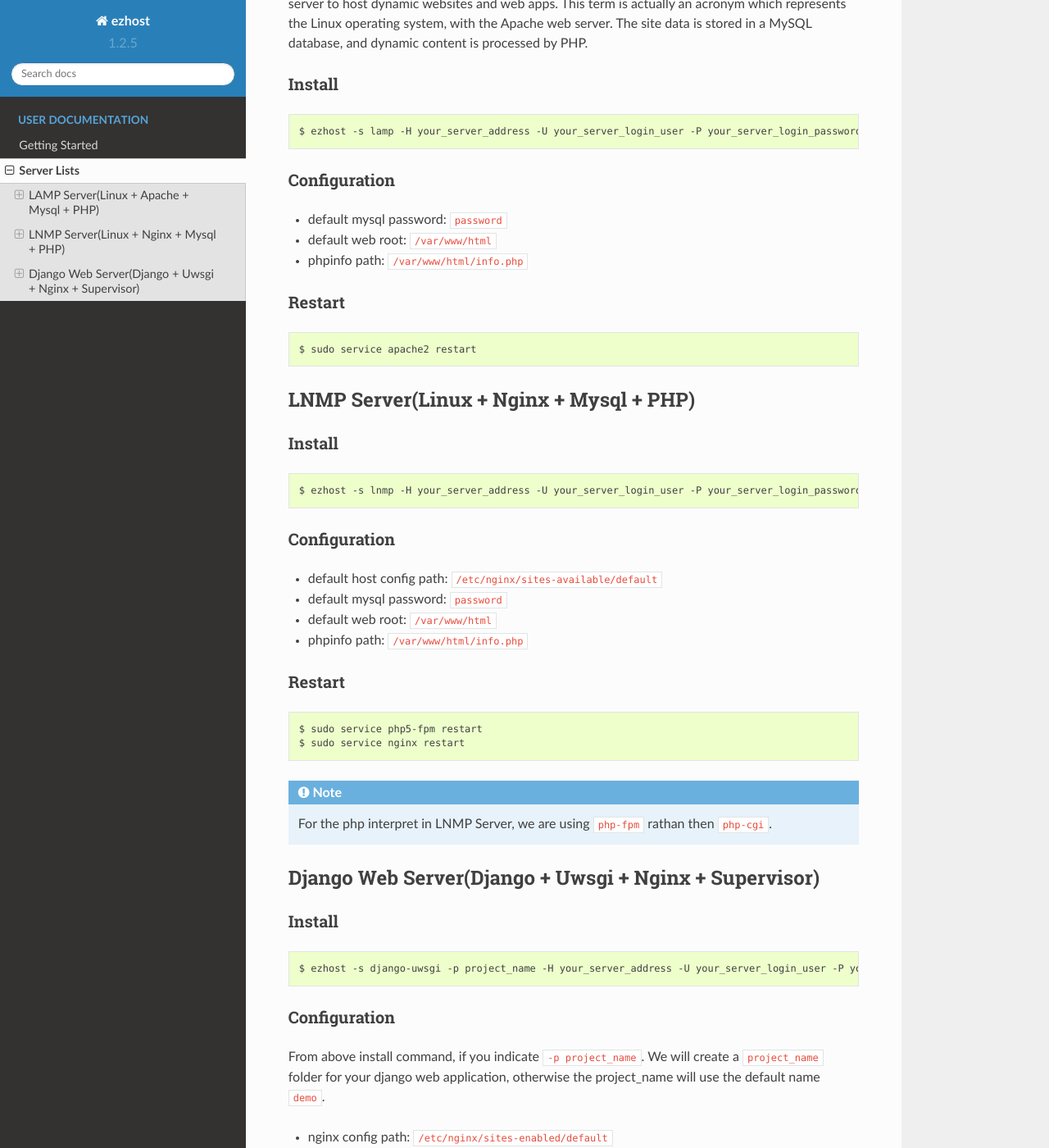
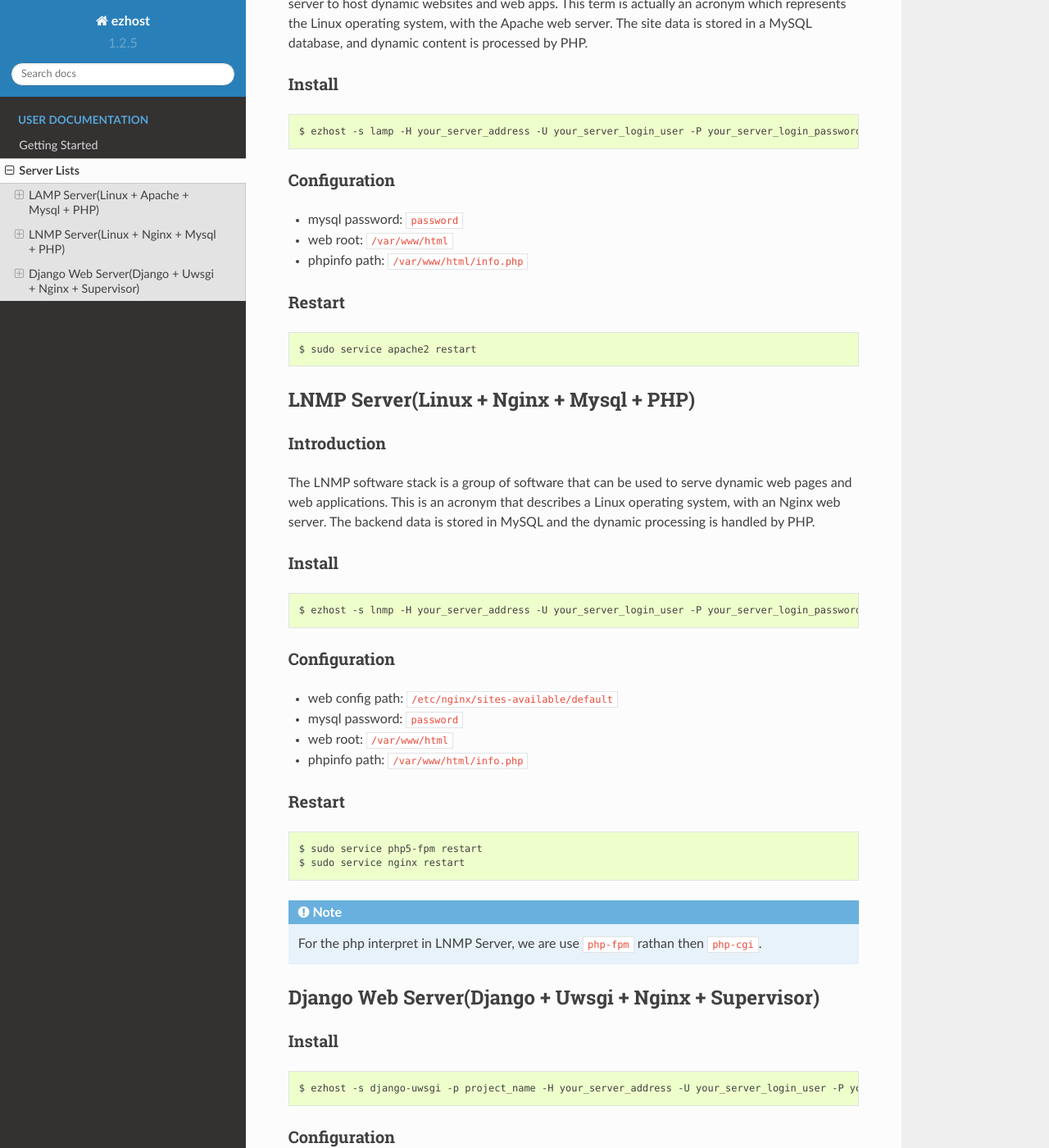
Before and after one commit to zhexiao/ezhost, a Sphinx documentation site: the page built from docs/server_lists.rst, in a window 1280 px wide and 1400 px high, scrolled down 345 px. Shown: the whole window at 82% size. Built offline with Sphinx 7.4.7 and the Read the Docs theme 2.0.0, drawn with Linux system fonts in a browser that asks for light colours.

Commit message:
change docs

```diff
--- a/docs/server_lists.rst
+++ b/docs/server_lists.rst
@@ -22,8 +22,8 @@ Install
 Configuration
 ~~~~~~~~~~~~~~~~~~~
 
-- default mysql password: ``password``
-- default web root: ``/var/www/html``
+- mysql password: ``password``
+- web root: ``/var/www/html``
 - phpinfo path: ``/var/www/html/info.php``
 
 
@@ -39,6 +39,12 @@ Restart
 LNMP Server(Linux + Nginx + Mysql + PHP)
 -------------------------------------------
 
+Introduction
+~~~~~~~~~~~~~~~~~
+
+The LNMP software stack is a group of software that can be used to serve dynamic web pages and web applications. This is an acronym that describes a Linux operating system, with an Nginx web server. The backend data is stored in MySQL and the dynamic processing is handled by PHP.
+
+
 Install
 ~~~~~~~~~~~~~~~~~~~
 
@@ -46,13 +52,15 @@ Install
 
    $ ezhost -s lnmp -H your_server_address -U your_server_login_user -P your_server_login_password
 
+
 Configuration
 ~~~~~~~~~~~~~~~~~~~
 
-- default host config path: ``/etc/nginx/sites-available/default``
-- default mysql password: ``password``
-- default web root: ``/var/www/html``
+- web config path: ``/etc/nginx/sites-available/default``
+- mysql password: ``password``
+- web root: ``/var/www/html``
 - phpinfo path: ``/var/www/html/info.php``
+
 
 Restart
 ~~~~~~~~~~~~~~~~
@@ -62,7 +70,7 @@ Restart
    $ sudo service php5-fpm restart
    $ sudo service nginx restart
 
-.. note:: For the php interpret in LNMP Server, we are using ``php-fpm`` rathan then ``php-cgi``.
+.. note:: For the php interpret in LNMP Server, we are use ``php-fpm`` rathan then ``php-cgi``.
 
 
 
```
